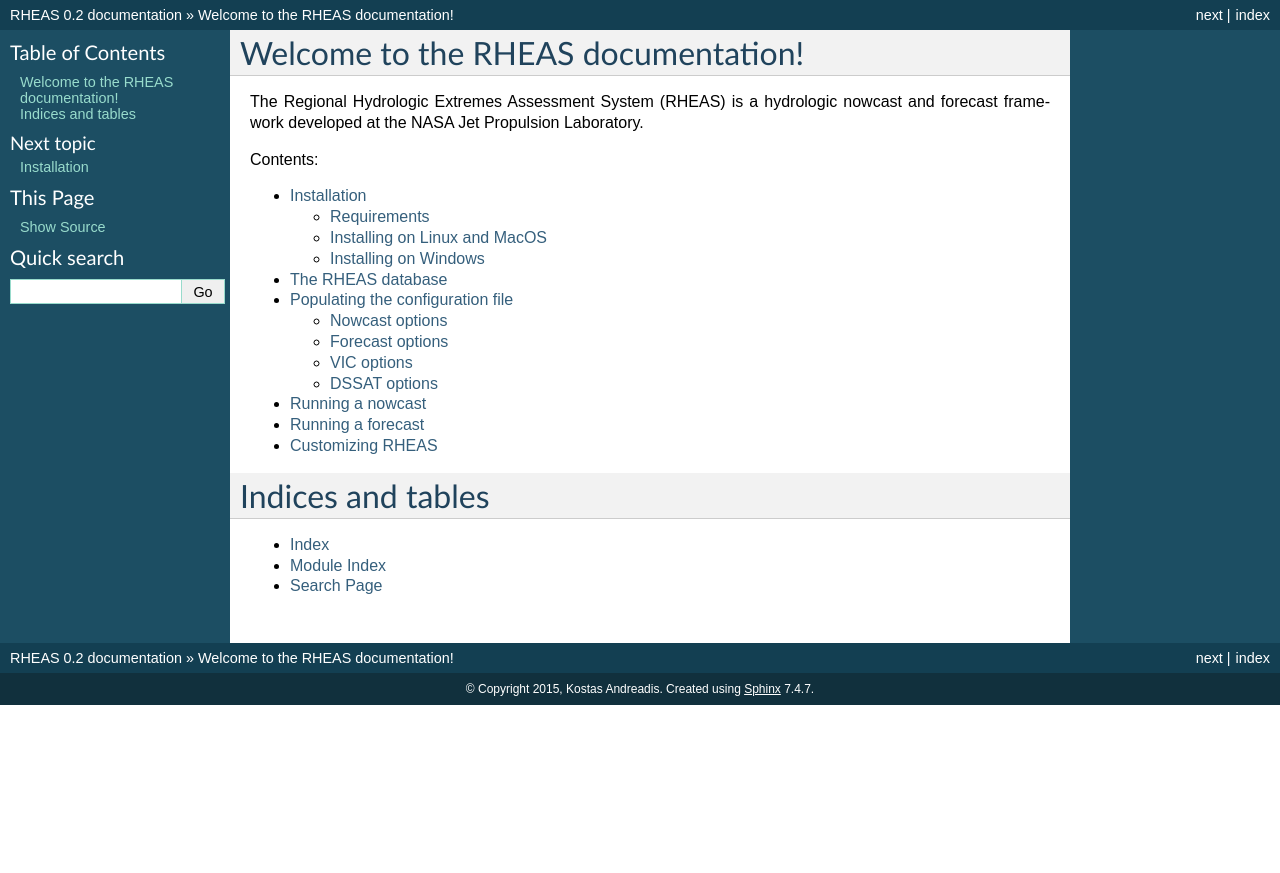
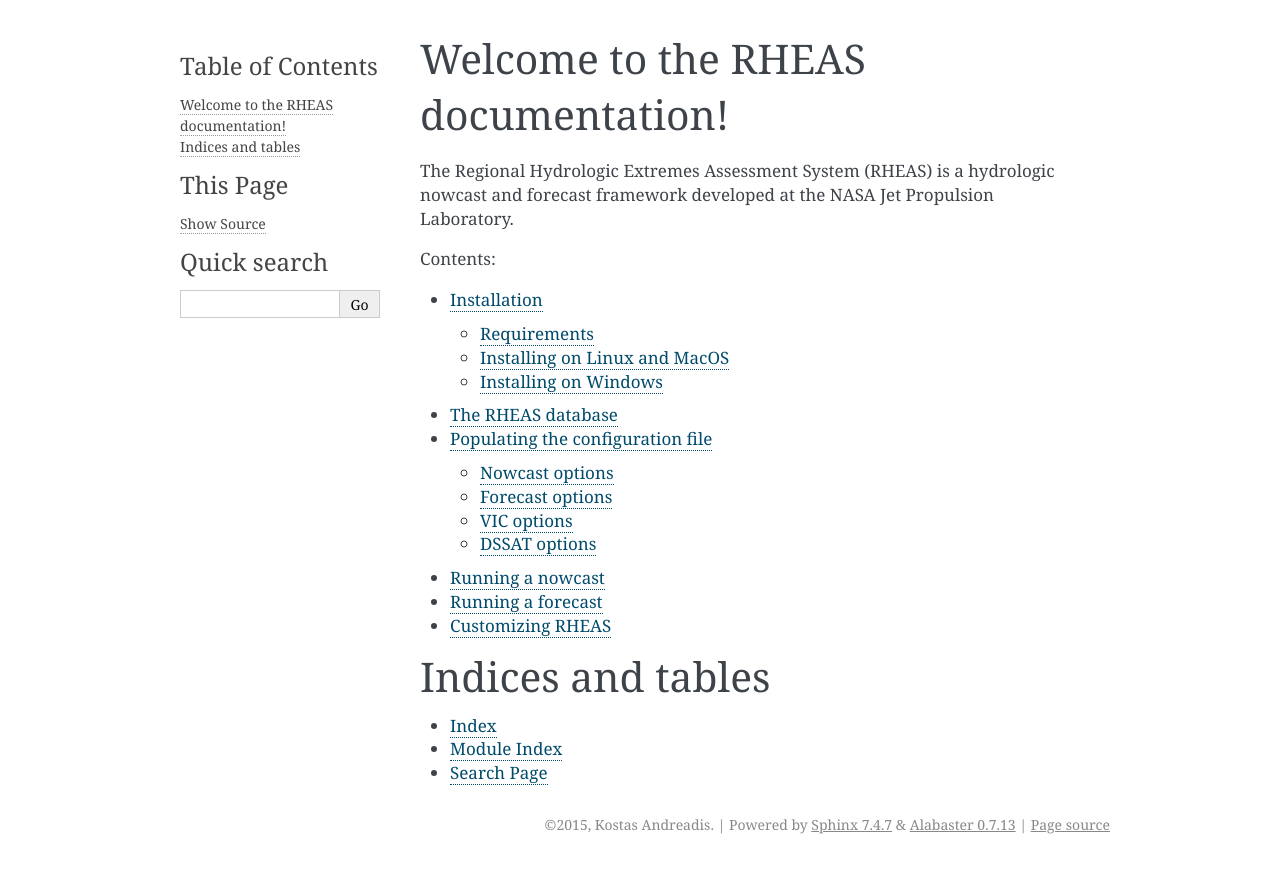
Before and after one commit to nasa/RHEAS, a Sphinx documentation site: the page built from doc/index.rst, in a window 1280 px wide. Shown: the top 873 px of the page. Built offline with Sphinx 7.4.7, drawn with Linux system fonts in a browser that asks for light colours; formulas are drawn with MathJax 3.

Commit message:
Updated documentation.

```diff
--- a/doc/conf.py
+++ b/doc/conf.py
@@ -113,7 +113,6 @@
 # The theme to use for HTML and HTML Help pages.  See the documentation for
 # a list of builtin themes.
 # html_theme = 'sphinx_rtd_theme'
-html_theme = 'classic'
 
 # Theme options are theme-specific and customize the look and feel of a theme
 # further.  For a list of options available for each theme, see the
```
